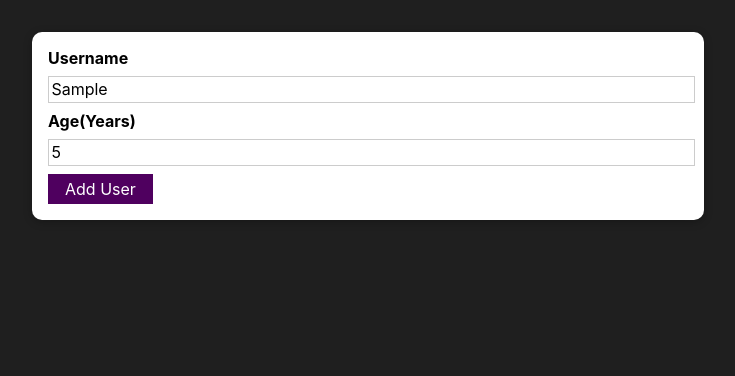
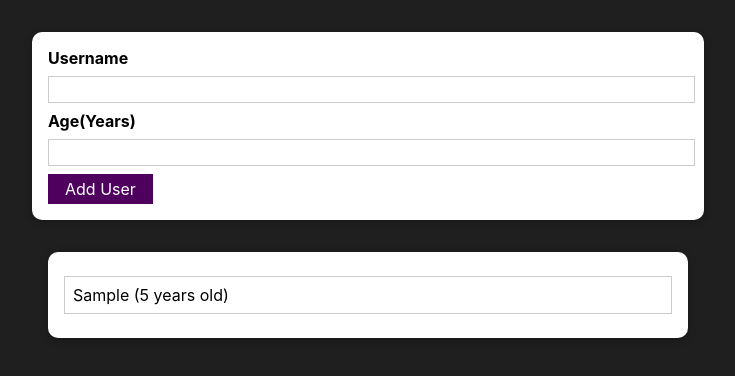
Before and after one commit to cemtaskin/add_user, a React (Create React App) app: page / in a window 1280 px wide. Both pictures are taken after typing "Sample", "5" into the empty fields and a click on the button "Add User". Shown: the top 376 px of the page, without its empty margins (272-1007 px from the left). Built offline with nearby package versions, Linux system fonts and the light colour scheme.

Commit message:
user list component added.

```diff
--- a/src/App.js
+++ b/src/App.js
@@ -1,10 +1,21 @@
+import React,{useState} from 'react';
 import logo from './logo.svg';
 import './App.css';
 import AddUser from './components/Users/AddUser';
+import UserList from './components/Users/UserList';
 
 function App() {
+  const [userList,setUserList]= useState([]);
+
+  const addUserHandler = (uName,uAge) =>{
+    setUserList((prevUserList)=>{
+      return [...prevUserList, {name:uName,age:uAge}];
+    });
+  }
+
   return (<div>
-      <AddUser />
+      <AddUser onAddUser={addUserHandler}/>
+      <UserList users={userList}/>
     </div>
   );
 }
--- a/src/components/Users/AddUser.js
+++ b/src/components/Users/AddUser.js
@@ -20,7 +20,19 @@
 
     const addUserHandler = (event) =>{
         event.preventDefault();
-        console.log(enteredUserName,enteredAge);
+
+        if (enteredUserName.trim().length === 0 || enteredAge.trim().trim === 0){
+            return;
+        }
+
+        if (+enteredAge<1){
+            return;
+        }
+
+        props.onAddUser(enteredUserName,enteredAge);
+
+        setEnteredUserName('');
+        setEnteredAge('');
     }
 
 
@@ -28,9 +40,9 @@
         <Card cssClass={classes.input}>
         <form onSubmit={addUserHandler}>
             <label htmlFor="username">Username</label>
-            <input id="username" type="text" onChange={usernameChangeHandler}></input>
+            <input id="username" type="text" value={enteredUserName} onChange={usernameChangeHandler}></input>
             <label htmlFor="age">Age(Years)</label>
-            <input id="age" type="number" onChange={ageChangeHandler}></input>
+            <input id="age" type="number" value={enteredAge}  onChange={ageChangeHandler}></input>
             <Button type="submit">Add User</Button>
         </form>
         </Card>
--- /dev/null
+++ b/src/components/Users/UserList.js
@@ -0,0 +1,19 @@
+import React from 'react';
+import Card from '../UI/Card';
+import classes from './UserList.module.css';
+
+const UserList = (props) =>{
+    return (
+    <Card cssClass={classes.users}>
+        <ul>
+            {props.users.map((user)=>(
+            <li>
+                {user.name} ({user.age} years old)
+            </li>
+        ))}
+        </ul>
+    </Card>
+    );
+};
+
+export default UserList;
--- /dev/null
+++ b/src/components/Users/UserList.module.css
@@ -0,0 +1,16 @@
+.users {
+    margin: 2rem auto;
+    width: 90%;
+    max-width: 40rem;
+  }
+
+  .users ul {
+    list-style: none;
+    padding: 1rem;
+  }
+
+  .users li {
+    border: 1px solid #ccc;
+    margin: 0.5rem 0;
+    padding: 0.5rem;
+  }
```
